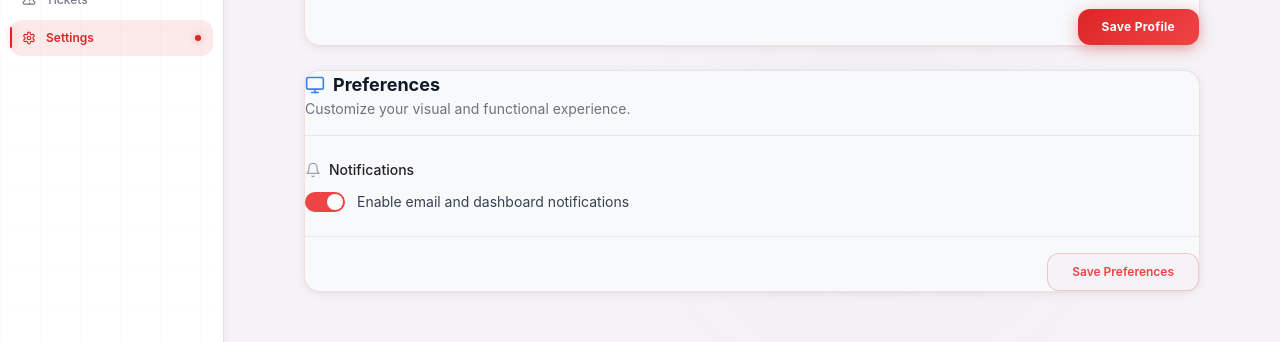
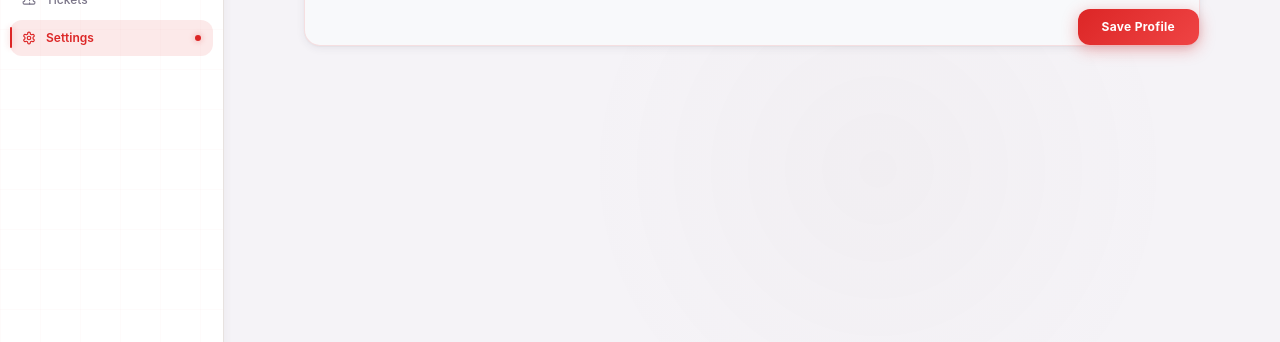
Before and after one commit to NS145/GearPilot, a React (Vite) app in the folder client/: page /settings in a window 1280 px wide. Shown: the part 371-713 px from the top of the page. Built offline with nearby package versions, Linux system fonts and the light colour scheme; no server answers; sample sign-in values are in the browser's storage.

Commit message:
ui: remove preferences section from settings

```diff
--- a/client/src/pages/common/Settings.jsx
+++ b/client/src/pages/common/Settings.jsx
@@ -11,7 +11,6 @@ export default function Settings() {
   // States
   const [profilePhoto, setProfilePhoto] = useState(user?.avatarUrl || '');
   const [name, setName] = useState(user?.name || '');
-  const [notifications, setNotifications] = useState(true);
   const [saving, setSaving] = useState(false);
 
   useEffect(() => {
@@ -49,10 +48,7 @@ export default function Settings() {
     }
   };
 
-  const handleSavePreferences = (e) => {
-    e.preventDefault();
-    toast.success('Preferences saved!');
-  };
+
 
   return (
     <Layout title="Settings">
@@ -103,33 +99,6 @@ export default function Settings() {
           </form>
         </div>
 
-        {/* Preferences */}
-        <div className="card">
-          <div className="mb-6 border-b pb-4">
-            <h2 className="text-lg font-bold text-gray-900 flex items-center gap-2"><Monitor className="w-5 h-5 text-blue-500" /> Preferences</h2>
-            <p className="text-sm text-gray-500">Customize your visual and functional experience.</p>
-          </div>
-
-          <form onSubmit={handleSavePreferences} className="space-y-6">
-
-
-            <div>
-              <label className="text-sm font-medium mb-3 block flex items-center gap-2"><Bell className="w-4 h-4 text-gray-400" /> Notifications</label>
-              <label className="flex items-center gap-3 cursor-pointer">
-                <div className={`relative w-10 h-5 rounded-full transition-colors ${notifications ? 'bg-red-500' : 'bg-gray-200'}`}>
-                  <div className={`absolute top-0.5 left-0.5 bg-white w-4 h-4 rounded-full transition-transform ${notifications ? 'translate-x-5' : 'translate-x-0'}`} />
-                </div>
-                <input type="checkbox" className="hidden" checked={notifications} onChange={() => setNotifications(!notifications)} />
-                <span className="text-sm text-gray-700">Enable email and dashboard notifications</span>
-              </label>
-            </div>
-
-            <div className="flex justify-end border-t pt-4">
-              <button type="submit" className="btn-secondary px-6">Save Preferences</button>
-            </div>
-          </form>
-        </div>
-
       </div>
     </Layout>
   );
```
